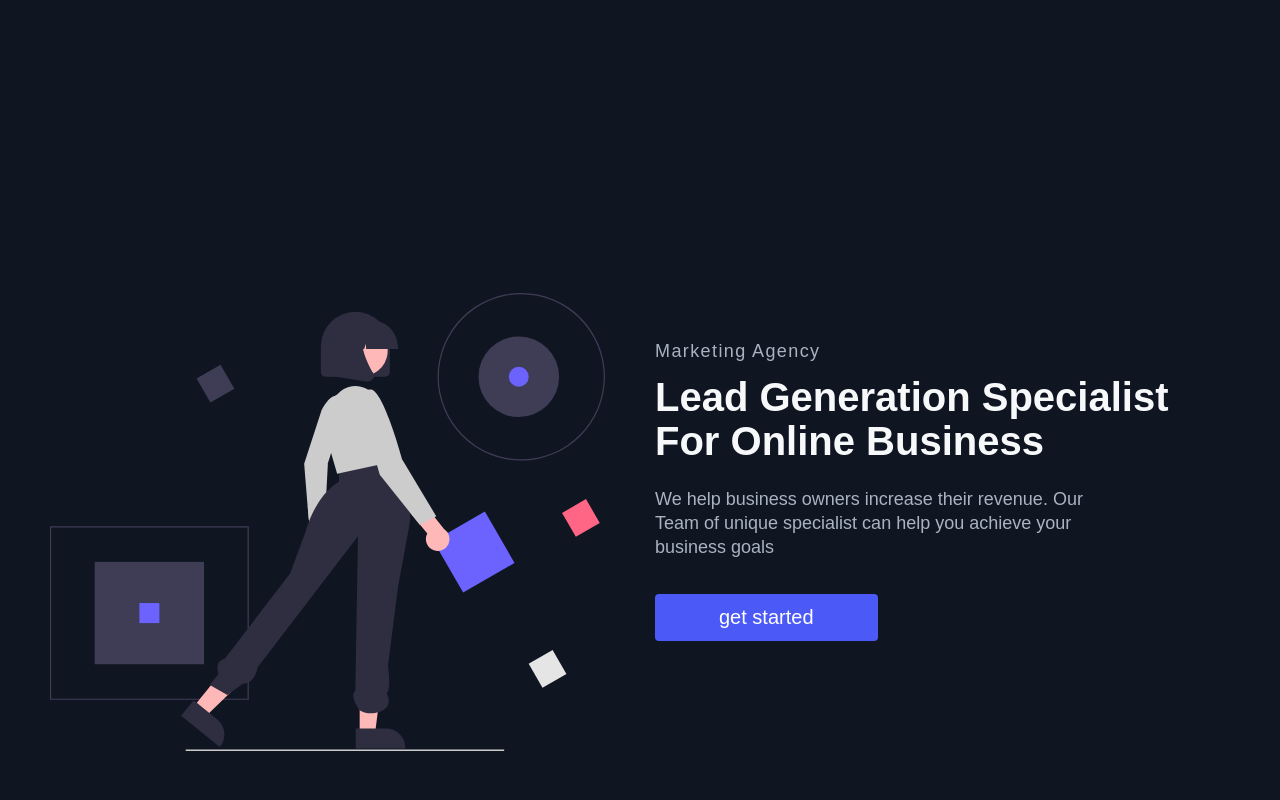
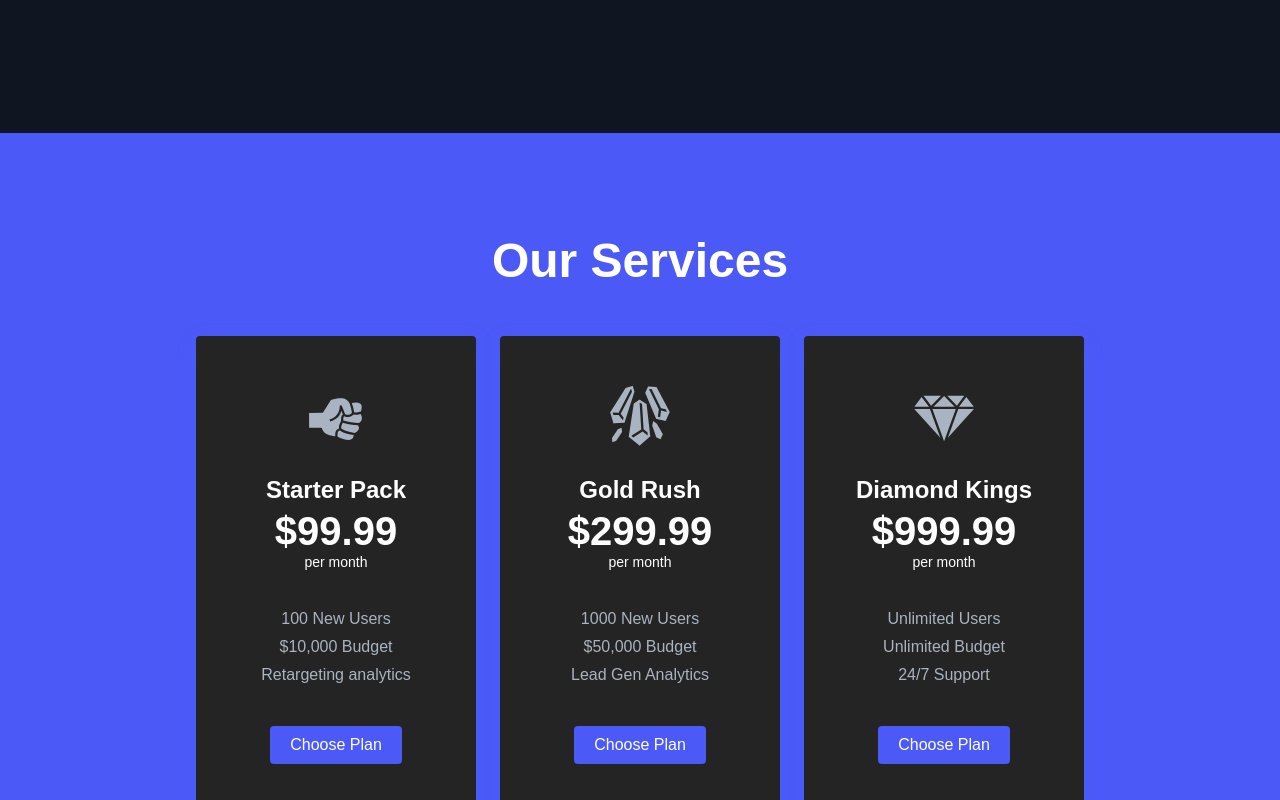
Before and after one commit to Nyamekesse/react-styled-component-ultra-app, a React (Create React App) app: page / in a window 1280 px wide. Shown: the part 2240-3040 px from the top of the page. Built offline with nearby package versions, Linux system fonts and the light colour scheme.

Commit message:
added and completed Pricing section

```diff
--- /dev/null
+++ b/src/components/Pricing/Pricing.elements.jsx
@@ -0,0 +1,111 @@
+import { Link } from 'react-router-dom';
+import styled from 'styled-components';
+
+export const PricingSection = styled.div`
+  padding: 100px 0 160px;
+  display: flex;
+  flex-direction: column;
+  justify-content: center;
+  background: #4b59f7;
+`;
+
+export const PricingWrapper = styled.div`
+  display: flex;
+  flex-direction: column;
+  align-items: center;
+  margin: 0 auto;
+
+  @media screen and (max-width: 960px) {
+    margin: 0 30px;
+    display: flex;
+    flex-direction: column;
+    align-items: center;
+  }
+`;
+
+export const PricingHeading = styled.h1`
+  color: #fff;
+  font-size: 48px;
+  margin-bottom: 24px;
+`;
+
+export const PricingContainer = styled.div`
+  display: flex;
+  justify-content: center;
+  align-items: center;
+
+  @media screen and (max-width: 960px) {
+    display: flex;
+    flex-direction: column;
+    justify-content: center;
+    align-items: center;
+    width: 100%;
+  }
+`;
+
+export const PricingCard = styled(Link)`
+  background: #242424;
+  box-shadow: 0 6px 20px rgba(56, 125, 255, 0.2);
+  width: 280px;
+  height: 500px;
+  text-decoration: none;
+  border-radius: 4px;
+
+  &:nth-child(2) {
+    margin: 24px;
+  }
+
+  &:hover {
+    transform: scale(1.06);
+    transition: all 0.3s ease-out;
+    color: #1c2237;
+  }
+
+  @media screen and (max-width: 960px) {
+    width: 90%;
+
+    &:hover {
+      transform: none;
+    }
+  }
+`;
+
+export const PricingCardInfo = styled.div`
+  display: flex;
+  flex-direction: column;
+  height: 500px;
+  padding: 24px;
+  align-items: center;
+  color: #fff;
+`;
+
+export const PricingCardIcon = styled.div`
+  margin: 24px 0;
+`;
+
+export const PricingCardPlan = styled.h3`
+  margin-bottom: 5px;
+  font-size: 24px;
+`;
+
+export const PricingCardCost = styled.h4`
+  font-size: 40px;
+`;
+
+export const PricingCardLength = styled.p`
+  font-size: 14px;
+  margin-bottom: 24px;
+`;
+
+export const PricingCardFeatures = styled.ul`
+  margin: 16px 0 32px;
+  list-style: none;
+  display: flex;
+  flex-direction: column;
+  align-items: center;
+  color: #a9b3c1;
+`;
+
+export const PricingCardFeature = styled.li`
+  margin-bottom: 10px;
+`;
--- /dev/null
+++ b/src/components/Pricing/Pricing.jsx
@@ -0,0 +1,84 @@
+import React from 'react';
+import { Button } from '../../globalStyles';
+import { AiFillThunderbolt } from 'react-icons/ai';
+import { GiCrystalBars } from 'react-icons/gi';
+import { GiCutDiamond, GiRock } from 'react-icons/gi';
+import { GiFloatingCrystal } from 'react-icons/gi';
+import { IconContext } from 'react-icons/lib';
+import {
+  PricingSection,
+  PricingWrapper,
+  PricingHeading,
+  PricingContainer,
+  PricingCard,
+  PricingCardInfo,
+  PricingCardIcon,
+  PricingCardPlan,
+  PricingCardCost,
+  PricingCardLength,
+  PricingCardFeatures,
+  PricingCardFeature
+} from './Pricing.elements';
+
+function Pricing() {
+  return (
+    <IconContext.Provider value={{ color: '#a9b3c1', size: 64 }}>
+      <PricingSection>
+        <PricingWrapper>
+          <PricingHeading>Our Services</PricingHeading>
+          <PricingContainer>
+            <PricingCard to='/sign-up'>
+              <PricingCardInfo>
+                <PricingCardIcon>
+                  <GiRock />
+                </PricingCardIcon>
+                <PricingCardPlan>Starter Pack</PricingCardPlan>
+                <PricingCardCost>$99.99</PricingCardCost>
+                <PricingCardLength>per month</PricingCardLength>
+                <PricingCardFeatures>
+                  <PricingCardFeature>100 New Users</PricingCardFeature>
+                  <PricingCardFeature>$10,000 Budget</PricingCardFeature>
+                  <PricingCardFeature>Retargeting analytics</PricingCardFeature>
+                </PricingCardFeatures>
+                <Button primary>Choose Plan</Button>
+              </PricingCardInfo>
+            </PricingCard>
+            <PricingCard to='/sign-up'>
+              <PricingCardInfo>
+                <PricingCardIcon>
+                  <GiCrystalBars />
+                </PricingCardIcon>
+                <PricingCardPlan>Gold Rush</PricingCardPlan>
+                <PricingCardCost>$299.99</PricingCardCost>
+                <PricingCardLength>per month</PricingCardLength>
+                <PricingCardFeatures>
+                  <PricingCardFeature>1000 New Users</PricingCardFeature>
+                  <PricingCardFeature>$50,000 Budget</PricingCardFeature>
+                  <PricingCardFeature>Lead Gen Analytics</PricingCardFeature>
+                </PricingCardFeatures>
+                <Button primary>Choose Plan</Button>
+              </PricingCardInfo>
+            </PricingCard>
+            <PricingCard to='/sign-up'>
+              <PricingCardInfo>
+                <PricingCardIcon>
+                  <GiCutDiamond />
+                </PricingCardIcon>
+                <PricingCardPlan>Diamond Kings</PricingCardPlan>
+                <PricingCardCost>$999.99</PricingCardCost>
+                <PricingCardLength>per month</PricingCardLength>
+                <PricingCardFeatures>
+                  <PricingCardFeature>Unlimited Users</PricingCardFeature>
+                  <PricingCardFeature>Unlimited Budget</PricingCardFeature>
+                  <PricingCardFeature>24/7 Support</PricingCardFeature>
+                </PricingCardFeatures>
+                <Button primary>Choose Plan</Button>
+              </PricingCardInfo>
+            </PricingCard>
+          </PricingContainer>
+        </PricingWrapper>
+      </PricingSection>
+    </IconContext.Provider>
+  );
+}
+export default Pricing;
--- a/src/components/index.jsx
+++ b/src/components/index.jsx
@@ -1,3 +1,4 @@
 export { default as Navbar } from "./Navbar/Navbar";
 export { default as InfoSection } from "./InfoSection/InfoSection";
 export { default as Footer } from "./Footer/Footer";
+export { default as Pricing } from "./Pricing/Pricing";
--- a/src/pages/HomePage/Home.jsx
+++ b/src/pages/HomePage/Home.jsx
@@ -1,5 +1,5 @@
 import React from "react";
-import { InfoSection } from "../../components";
+import { InfoSection, Pricing } from "../../components";
 import { homeObjFour, homeObjOne, homeObjThree, homeObjTwo } from "./Data";
 
 const Home = () => {
@@ -8,6 +8,7 @@ const Home = () => {
       <InfoSection {...homeObjOne} />
       <InfoSection {...homeObjTwo} />
       <InfoSection {...homeObjThree} />
+      <Pricing />
       <InfoSection {...homeObjFour} />
     </>
   );
```
